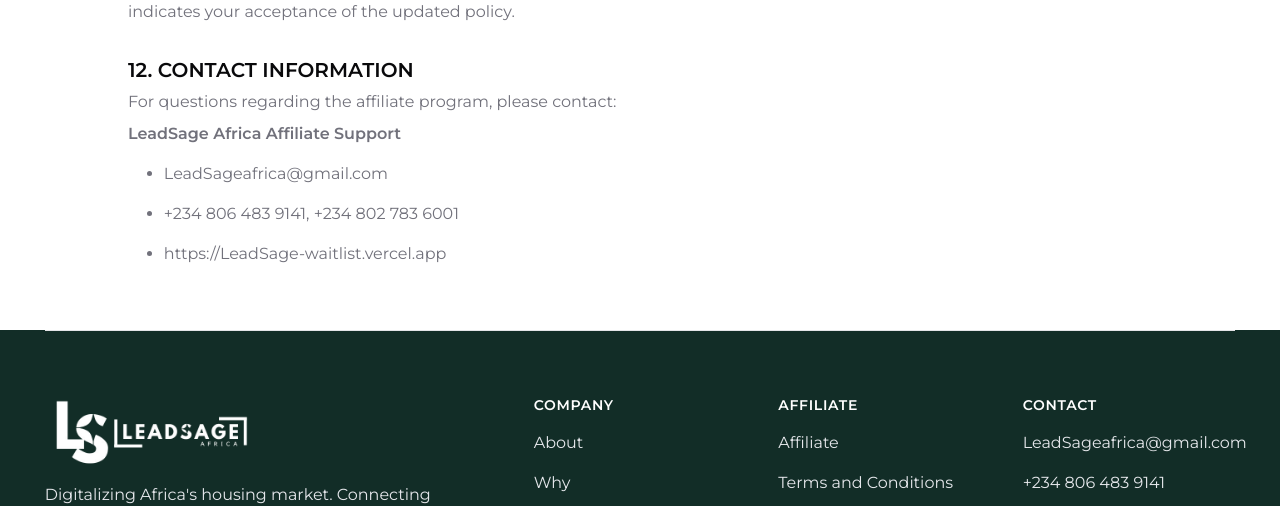
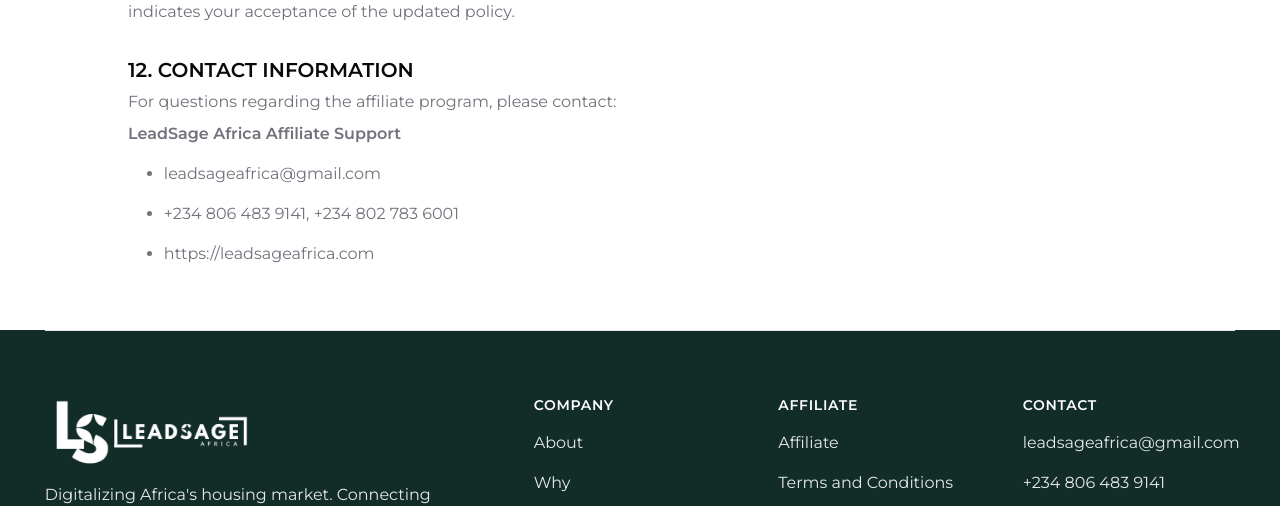
Before and after one commit to tomiwa-adelae/Leadsage-Coming-Soon, a Next.js app: page /privacy-policy in a window 1280 px wide. Shown: the part 2692-3198 px from the top of the page. Built offline with nearby package versions, Linux system fonts and the light colour scheme.

Commit message:
Ready for final push

```diff
--- a/constants/index.ts
+++ b/constants/index.ts
@@ -60,15 +60,15 @@
 	},
 ];
 
-export const twitterURL = "https://x.com/LeadSageafrica";
-export const instagramURL = "https://instagram.com/LeadSageafrica";
+export const twitterURL = "https://x.com/leadsageafrica";
+export const instagramURL = "https://instagram.com/leadsageafrica";
 export const linkedinURL = "https://twitter.com/";
 
-export const websiteURL = "https://LeadSage-waitlist.vercel.app";
-export const email = "LeadSageafrica@gmail.com";
+export const websiteURL = "https://leadsageafrica.com";
+export const email = "leadsageafrica@gmail.com";
 export const israelNumber = "+234 806 483 9141";
 export const tomiwaNumber = "+234 802 783 6001";
-export const waitlistWebsiteURL = "https://LeadSage-waitlist.vercel.app";
+export const waitlistWebsiteURL = "https://leadsageafrica.com";
 
 export const navLinks = [
 	{
```
